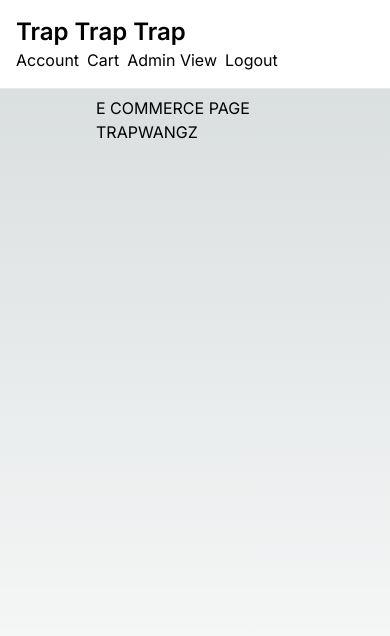
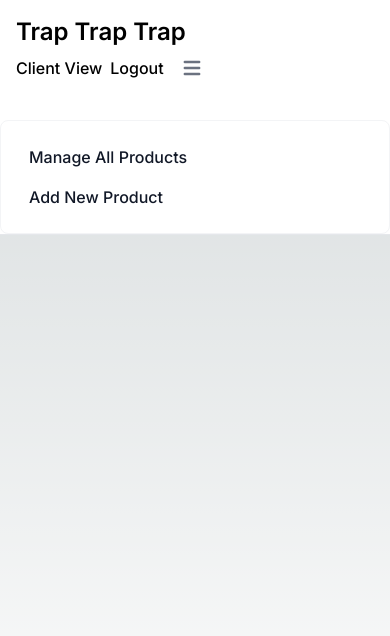
Before and after one commit to amanleykj/e_commerce, a Next.js app: page / in a window 390 px wide. Shown: the top 636 px of the page. Built offline with nearby package versions, Linux system fonts and the light colour scheme.

Commit message:
developing alt site

```diff
--- /dev/null
+++ b/src/components/CommonModal/index.js
@@ -0,0 +1,60 @@
+'use client'
+
+import { Dialog, Transition } from "@headlessui/react"
+import { Fragment } from "react"
+
+export default function CommonModal({ modalTitle, mainContent, showButtons, buttonComponent, show, setShow }) {
+
+    return(
+        <Transition.Root show={show} as={Fragment}>
+            <Dialog as='div' className={'relative z-10'} onClose={setShow}>
+                <Transition.Child as={Fragment} enter="ease-in-out duration-900"
+                enterFrom="opacity-0" enterTo="opacity-100" leave="ease-in-out duration-500"
+                leaveFrom="opacity-100" leaveTo="opacity-0"
+                >
+                    <div className="fixed inset-0 bg-gray-500 bg-opacity-75 transition-opacity"/>
+                </Transition.Child>
+                <div className="fixed inset-0 overflow-hidden">
+                    <div className="absolute inset-0 overflow-hidden">
+                        <div className="fixed inset-y-0 right-0 flex max-w-full pl-10">
+
+                            <Transition.Child
+                            as={Fragment} enter="ease-in-out duration-900"
+                            enterFrom="opacity-0" enterTo="opacity-100" leave="ease-in-out duration-500"
+                            leaveFrom="opacity-100" leaveTo="opacity-0"
+                            >
+                                <Dialog.Panel className={'w-screen max-w-md'}>
+                                    <div className="flex h-full flex-col overflow-y-scroll bg-white shadow-xl">
+                                        <div className="flex-1 overflow-y-auto px-4 py-6 sm:px-6">
+                                            <div className="flex items-start justify-between">
+                                                <Dialog.Title>
+                                                    {modalTitle}
+                                                </Dialog.Title>
+
+                                            </div>
+                                            <div className="mt-8">
+                                                {mainContent}
+                                            </div>
+                                        </div>
+                                        {
+                                            showButtons ?
+                                            <div className="border-t border-gray-300 px-4 py-6 sm:px-6">
+                                                {buttonComponent}
+                                            </div>
+                                             : null
+                                        }
+                                    </div>
+                                </Dialog.Panel>
+
+                            </Transition.Child>
+                        </div>
+
+                    </div>
+
+                </div>
+            </Dialog>
+
+
+        </Transition.Root>
+    )
+}
--- a/src/components/index.js
+++ b/src/components/index.js
@@ -1,8 +1,11 @@
 'use client'
 
-import { Fragment } from "react";
+import { GlobalContext } from "@/context";
+import { adminNavOptions, navOptions, styles } from "@/utils";
+import { Fragment, useContext } from "react";
+import CommonModal from "./CommonModal";
 
-const isAdminView = false;
+const isAdminView = true;
 const isAuthUser = true;
 const user = {
     role : 'admin'
@@ -10,17 +13,39 @@
 
 function NavItems(){
     return(
-        <div className="items-center justify-between w-full md:flex md:w-auto" id="nav-items">
+        <div className="items-center justify-between w-full md:flex md:w-auto"
+        id="nav-items"
+        >
             <ul className="flex flex-col p-4 md:p-0 mt-4 font-medium border
             border-gray-100 rounded-lg md:flex-row md:space-x-8 md:mt-0 md:border-0 bg-white">
 
+            {
+                isAdminView ?
+                adminNavOptions.map((item) => <li
+                className="cursor-pointer block py-2 pl-3
+                pr-4 text-gray-900 rounded md:p-0"
+                key={item.id}>
+                {item.label}
+                </li>
+                )
+                :
+                navOptions.map((item) => <li
+                className="cursor-pointer block py-2 pl-3
+                pr-4 text-gray-900 rounded md:p-0"
+                key={item.id}>
+                {item.label}
+                </li>
+                )
+            }
+
             </ul>
-
         </div>
     )
 }
 
 export default function Navbar(){
+
+    const {showNavModal, setShowNavModal} = useContext(GlobalContext)
     return (
         <>
 
@@ -36,24 +61,64 @@
             <div className="flex md:order-2 gap-2 text-black">
                 {
                     !isAdminView && isAuthUser ?
+                    (
                 <Fragment>
-                    <button>Account</button>
-                    <button>Cart</button>
-                </Fragment> : null
+                    <button className={styles.button}>Account</button>
+                    <button className={styles.button}>Cart</button>
+                </Fragment>
+                    )
+                : null
                 }
                 {
                     user?.role === 'admin' ?
-                    isAdminView ? <button>Client View</button> : <button>Admin View</button>
-
+                    (
+                    isAdminView ?
+                    (
+                    <button className={styles.button}>Client View</button> ) :
+                    (
+                    <button className={styles.button}>Admin View</button>
+                    ))
                     : null
                 }
                 {
-                    isAuthUser ? <button>Logout</button> : <button>Log In</button>
+                    isAuthUser ?
+                    <button className={styles.button}>Logout</button> :
+                    <button className={styles.button}>Log In</button>
                 }
+                <button
+                    data-collapse-toggle="navbar-sticky"
+                    type="button"
+                    className="inline-flex items-center p-2 text-sm text-gray-500 rounded-lg md:hidden
+                    hover:bg-gray-100 focus:outline-none focus:ring-2 focus:ring-gray-200
+                    dark:text-gray-400 dark:hover:bg-gray-700 dark:focus:ring-gray-600"
+                    aria-controls="navbar-sticky"
+                    aria-expanded="false"
+                    onClick={() => {setShowNavModal}}
+                >
+                    <span className="sr-only">Open main menu</span>
+                    <svg
+                    className="w-6 h-6"
+                    aria-hidden="true"
+                    fill="currentColor"
+                    viewBox="0 0 20 20"
+                    xmlns="http://www.w3.org/2000/svg"
+                    >
+                    <path
+                        fill-rule="evenodd"
+                        d="M3 5a1 1 0 011-1h12a1 1 0 110 2H4a1 1 0 01-1-1zM3 10a1 1 0 011-1h12a1
+                        1 0 110 2H4a1 1 0 01-1-1zM3 15a1 1 0 011-1h12a1 1 0 110 2H4a1 1 0 01-1-1z"
+                        clip-rule="evenodd"
+                    >
+
+                    </path>
+                    </svg>
+                </button>
 
             </div>
         </div>
+        <NavItems/>
         </nav>
+        <CommonModal show={showNavModal} setShow={setShowNavModal}/>
         </>
     )
 }
--- a/src/context/index.js
+++ b/src/context/index.js
@@ -1,6 +1,6 @@
 'use client'
 
-import { createContext } from "react";
+import { createContext, useState } from "react";
 
 
 
@@ -9,8 +9,10 @@
 
 export default function GlobalState({children}){
 
+    const [ showNavModal, setShowNavModal ] = useState(false)
+
 
     return(
-        <GlobalContext.Provider value={{}}>{children}</GlobalContext.Provider>
+        <GlobalContext.Provider value={{showNavModal, setShowNavModal}}>{children}</GlobalContext.Provider>
     )
 }
--- a/src/utils/index.js
+++ b/src/utils/index.js
@@ -38,6 +38,10 @@
     path: "/admin-view/add-product",
     },
 ];
+
+export const styles = {
+    button : 'mt-1.5 inline-block bg-black px-5 py-3 text-xs font-medium uppercase tracking-wide text-white'
+};
 
 export const registrationFormControls = [
     {
```
